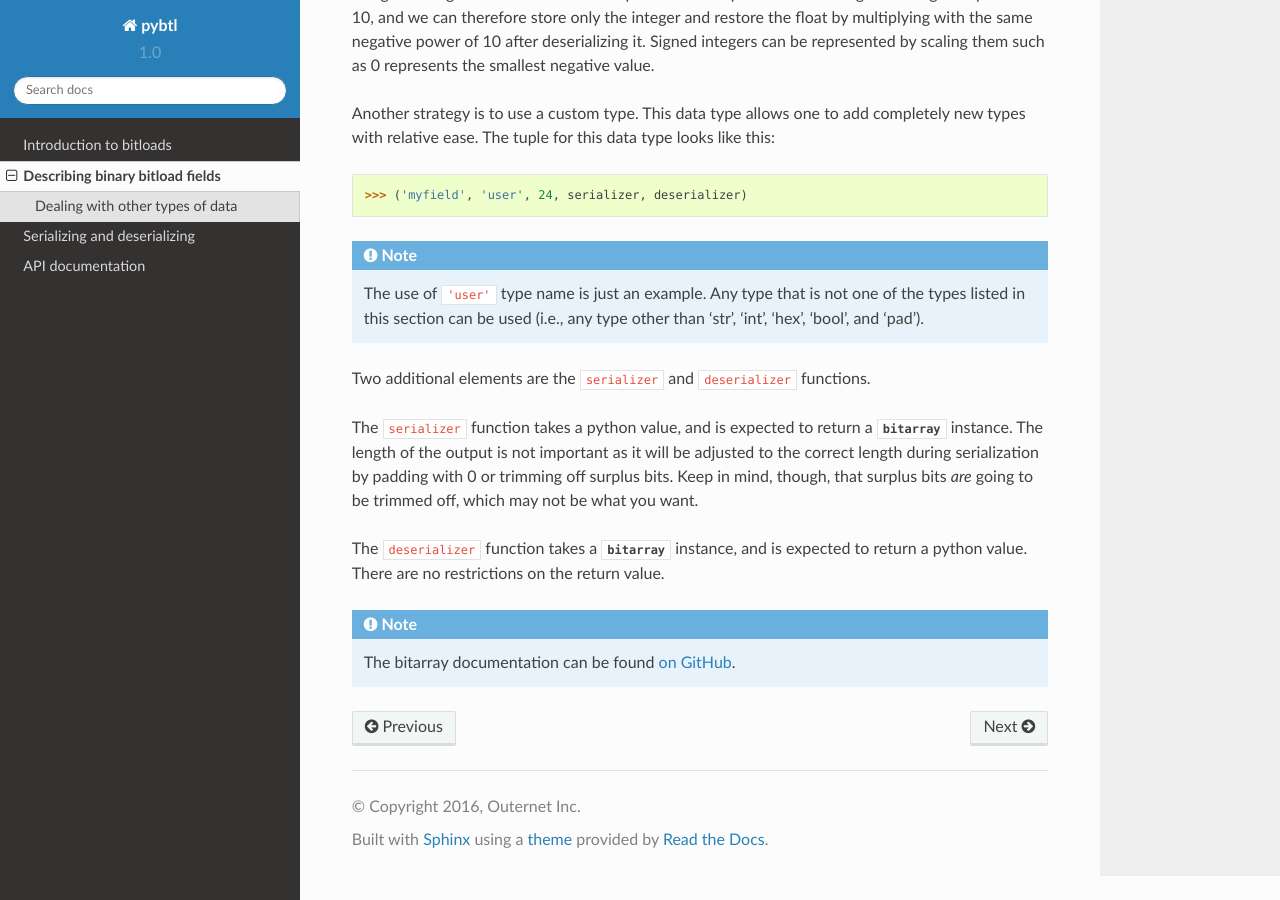
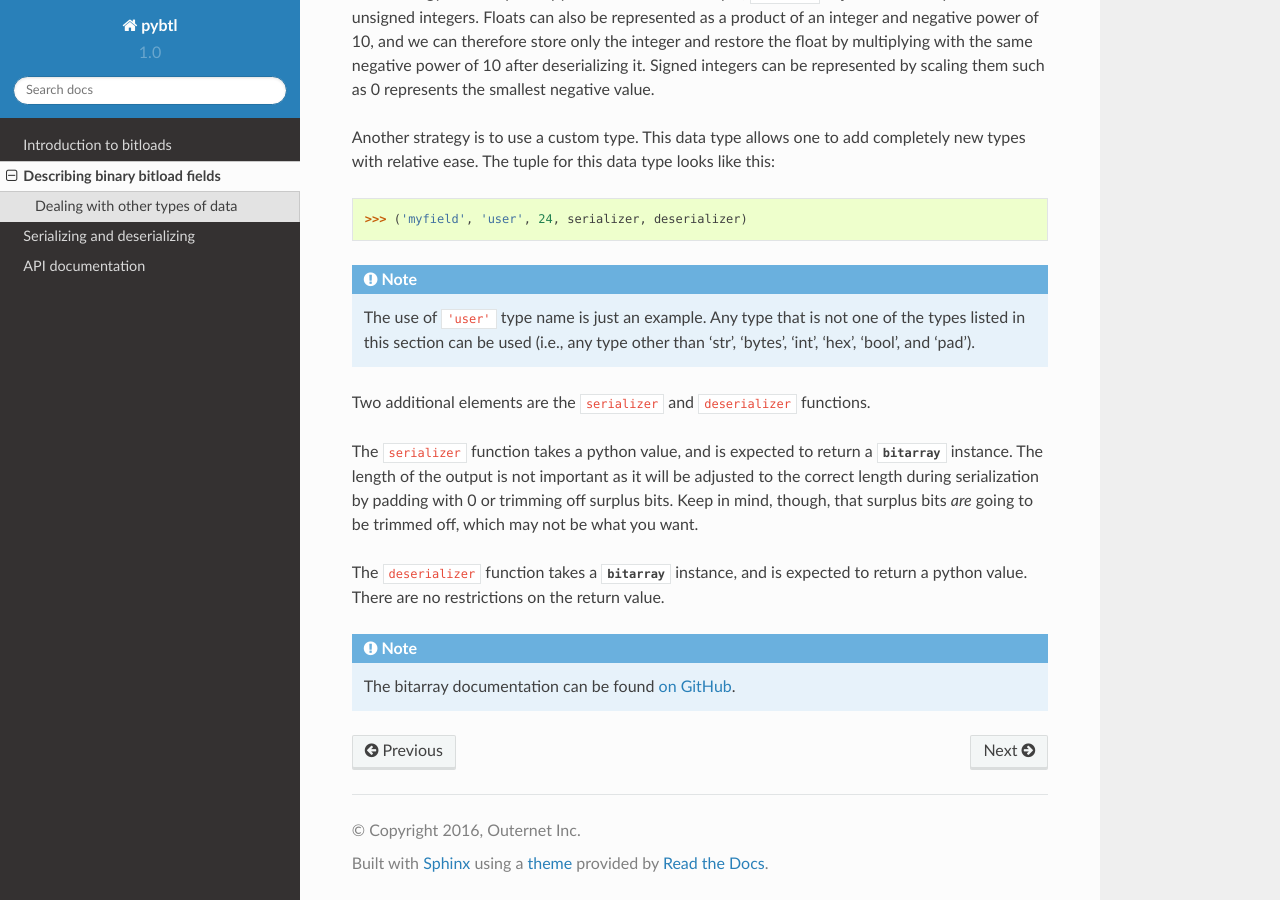
Before and after one commit to Othernet-Project/pybtl, a Sphinx documentation site: the page built from docs/source/describing_bitloads.rst, in a window 1280 px wide and 900 px high, scrolled down 1434 px. Built offline with Sphinx 7.4.7 and the Read the Docs theme 2.0.0, drawn with Linux system fonts in a browser that asks for light colours; some of the changed text lies outside the part shown.

Commit message:
Added bytes data type
Signed-off-by: Branko Vukelic <branko@outernet.is>

```diff
--- a/docs/source/describing_bitloads.rst
+++ b/docs/source/describing_bitloads.rst
@@ -18,7 +18,8 @@
 
 The following data types are supported:
 
-- 'str': raw bytestring or unicode string
+- 'str': string
+- 'bytes': raw bytestring
 - 'int': unsigned integer number
 - 'hex': hexadecimal representation of a number in string format
 - 'bool': boolean value
@@ -71,7 +72,7 @@
 .. note::
     The use of ``'user'`` type name is just an example. Any type that is not
     one of the types listed in this section can be used (i.e., any type other
-    than 'str', 'int', 'hex', 'bool', and 'pad').
+    than 'str', 'bytes', 'int', 'hex', 'bool', and 'pad').
 
 Two additional elements are the ``serializer`` and ``deserializer`` functions.
 
```
Also changed, not shown: 1 other file.
